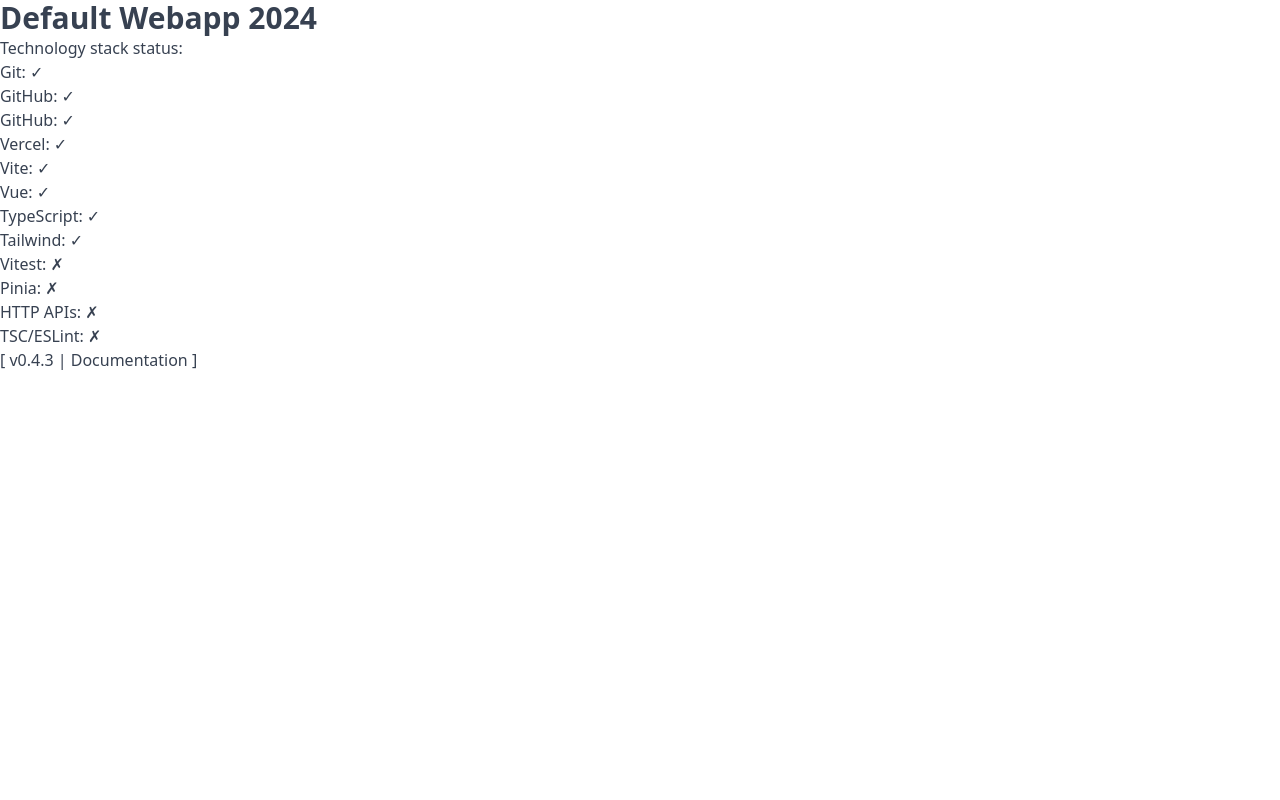
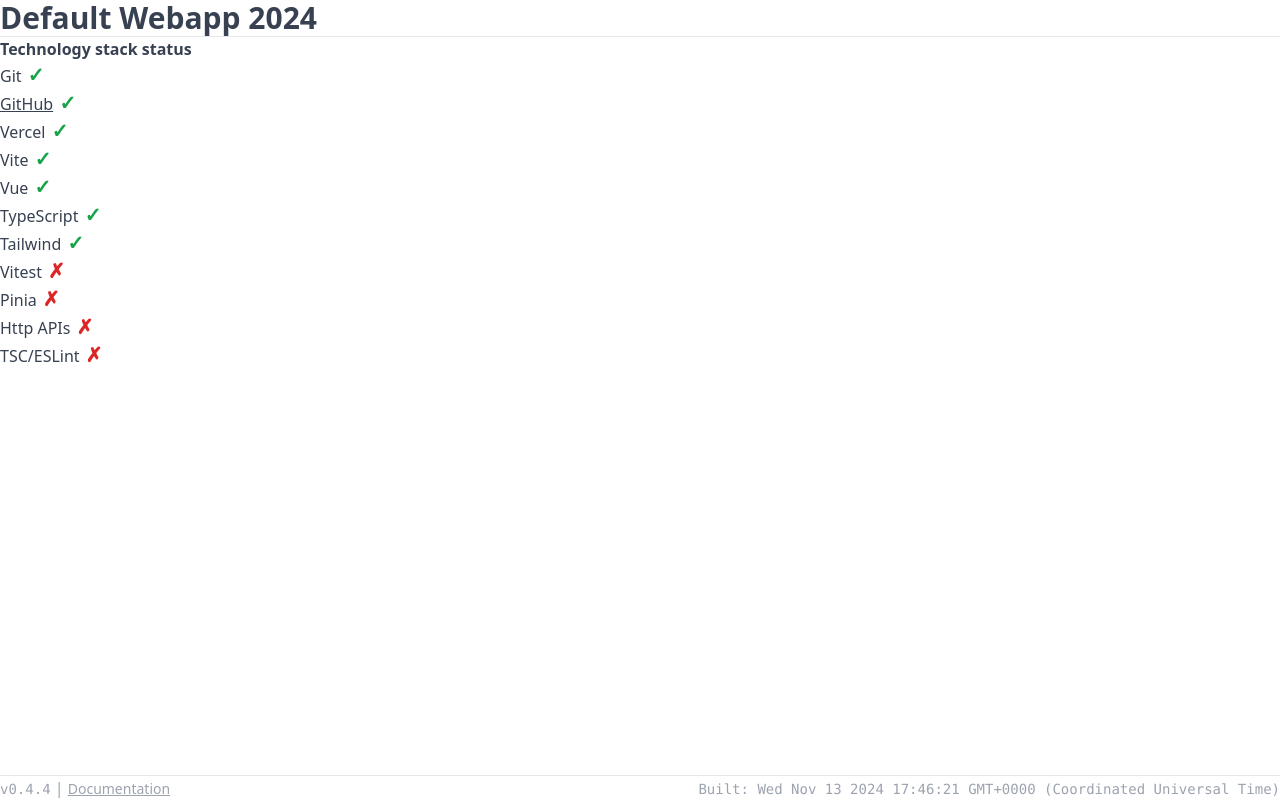
Before and after one commit to eirikt/default-webapp-vue-vite-vercel, a Vue app: page / in a window 1280 px wide. Built offline with nearby package versions, Linux system fonts and the light colour scheme; a web font is replaced by a local one.

Commit message:
v0.4.4
Tailwind Flexbox styling

```diff
--- a/package.json
+++ b/package.json
@@ -1,6 +1,6 @@
 {
     "name": "default-webapp-2024",
-    "version": "0.4.3",
+    "version": "0.4.4",
     "title": "Default Webapp 2024",
     "type": "module",
     "scripts": {
--- a/src/styles/main.css
+++ b/src/styles/main.css
@@ -1,6 +1,9 @@
 @tailwind base;
+
 @tailwind components;
+
 @tailwind utilities;
+
 @layer base {
     html {
         @apply text-gray-700
@@ -13,6 +16,49 @@
     h2 {
         @apply font-semibold
     }
+
+    a {
+        @apply underline
+    }
 }
+
 @layer components {}
-@layer utilities {}
+
+@layer utilities {
+    .capitalized::first-letter {
+        text-transform: capitalize;
+    }
+
+    .unchecked {
+        @apply after:content-['✗'] after:ml-1.5 after:font-bold after:text-xl after:text-red-600
+    }
+
+    .checked {
+        @apply after:content-['✓'] after:ml-1.5 after:font-bold after:text-xl after:text-green-600
+    }
+
+    .code {
+        @apply font-mono text-sm text-gray-400
+    }
+
+    .warning {
+        @apply text-sm text-amber-500
+    }
+
+    .todo {
+        @apply font-mono text-sm text-red-500
+    }
+
+    /* DEBUG */
+    article > * {
+        /* Activate when needed
+        border: 1px dotted red
+        */
+    }
+
+    section > * {
+        /* Activate when needed
+        border: 1px dotted blue'
+        */
+    }
+}
--- a/src/vue/App.vue
+++ b/src/vue/App.vue
@@ -3,29 +3,43 @@
 
 const title = packageJson.title
 const version = packageJson.version
-
-const notIntegrated = '✗'
-const integrated = '✓'
+const buildTimestamp = new Date()
 </script>
 
 <template>
-    <h1>{{ title }}</h1>
-    <p>Technology stack status:</p>
-    <ul>
-        <li>Git: {{ integrated }}</li>
-        <li><a href="https://github.com/eirikt/default-webapp-vue-vite-vercel" target="_blank">GitHub</a>: {{ integrated }}</li>
-        <li>GitHub: {{ integrated }}</li>
-        <li>Vercel: {{ integrated }}</li>
-        <li>Vite: {{ integrated }}</li>
-        <li>Vue: {{ integrated }}</li>
-        <li>TypeScript: {{ integrated }}</li>
-        <li>Tailwind: {{ integrated }}</li>
-        <li>Vitest: {{ notIntegrated }}</li>
-        <li>Pinia: {{ notIntegrated }}</li>
-        <li>HTTP APIs: {{ notIntegrated }}</li>
-        <li>TSC/ESLint: {{ notIntegrated }}</li>
-    </ul>
-    <p>
-        [ v{{ version }} | <a href="https://github.com/eirikt/default-webapp-vue-vite-vercel/blob/main/README.md" target="_blank">Documentation</a> ]
-    </p>
+    <article class="flex flex-col justify-between h-dvh">
+        <header>
+            <h1>{{ title }}</h1>
+        </header>
+        <hr/>
+        <section class="basis-full">
+            <div>
+                <h2>Technology stack status</h2>
+                <ul>
+                    <li class="checked">Git</li>
+                    <li><a href="https://github.com/eirikt/default-webapp-vue-vite-vercel" target="_blank">GitHub</a><span class="{{ checked }}"></span></li>
+                    <li class="checked">Vercel</li>
+                    <li class="checked">Vite</li>
+                    <li class="checked">Vue</li>
+                    <li class="checked">TypeScript</li>
+                    <li class="checked">Tailwind</li>
+                    <li class="unchecked">Vitest</li>
+                    <li class="unchecked">Pinia</li>
+                    <li class="unchecked">Http APIs</li>
+                    <li class="unchecked">TSC/ESLint</li>
+                </ul>
+            </div>
+        </section>
+        <hr/>
+        <footer class="flex flex-row justify-between">
+            <span>
+                <span class="code">v{{ version }}</span>
+                <span class="text-gray-400"> | </span>
+                <span class="text-sm text-gray-400"><a href="https://github.com/eirikt/default-webapp-vue-vite-vercel/blob/main/README.md" target="_blank">Documentation</a></span>
+            </span>
+            <span>
+                <span class="code">Built: {{ buildTimestamp }}</span>
+            </span>
+        </footer>
+    </article>
 </template>
```
